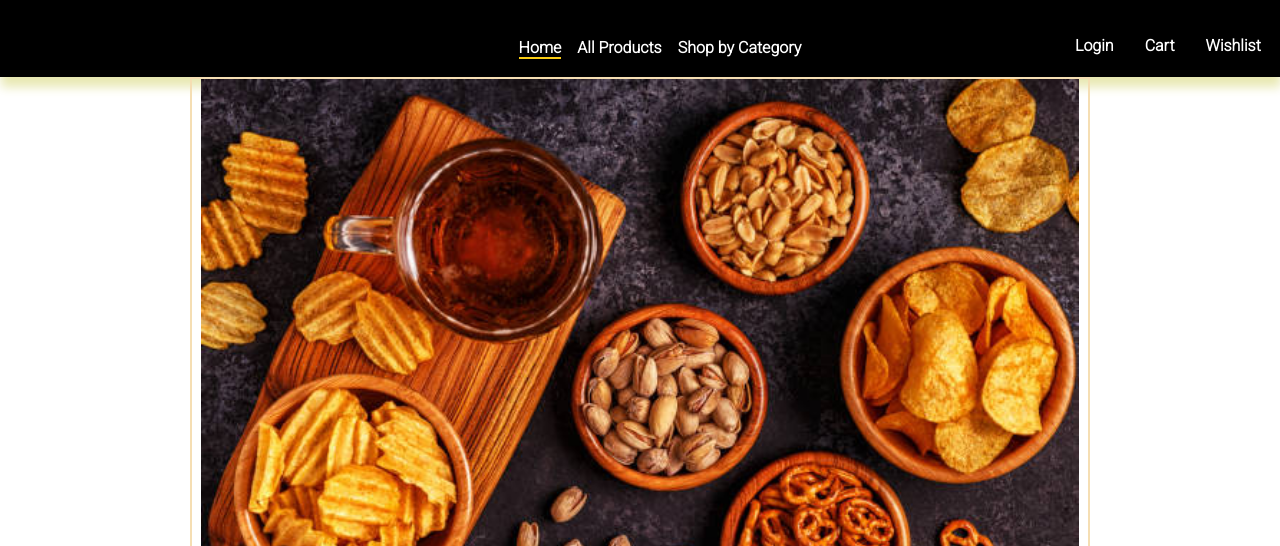
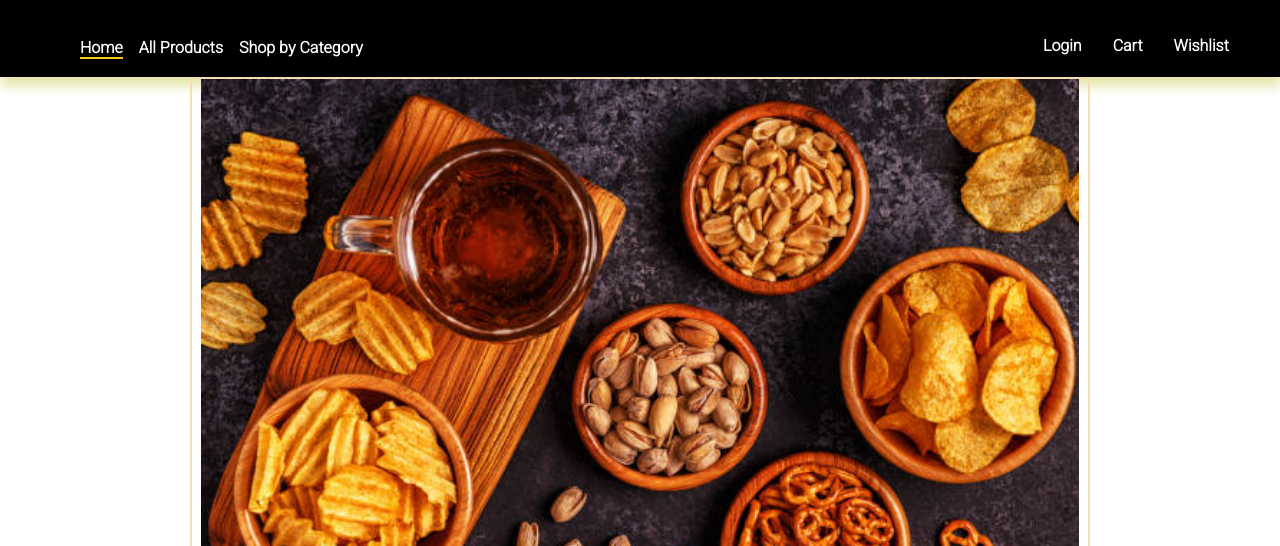
Before and after one commit to i-am-a-codegirl/Snack-it-ecommerceSite, a plain HTML site: page index.html in a window 1280 px wide. Shown: the part 128-674 px from the top of the page. Drawn offline with Linux system fonts and the light colour scheme; a web font is replaced by a local one.

Commit message:
Update style.css

```diff
--- a/style.css
+++ b/style.css
@@ -129,6 +129,7 @@ nav .aside{
   bottom: 35px;
   padding-inline-end: 0.7rem;
   flex-wrap: wrap;
+  margin-right: 2rem;
 
 }
 
@@ -179,11 +180,11 @@ small{
 }
 
 .main{
-    display: flex;
-    align-self: center;
+   display: flex;
    position: relative;
    top: -7.5em;
    flex-wrap: wrap;
+   margin-left: 2rem;
 }
 
 .photo{
```
